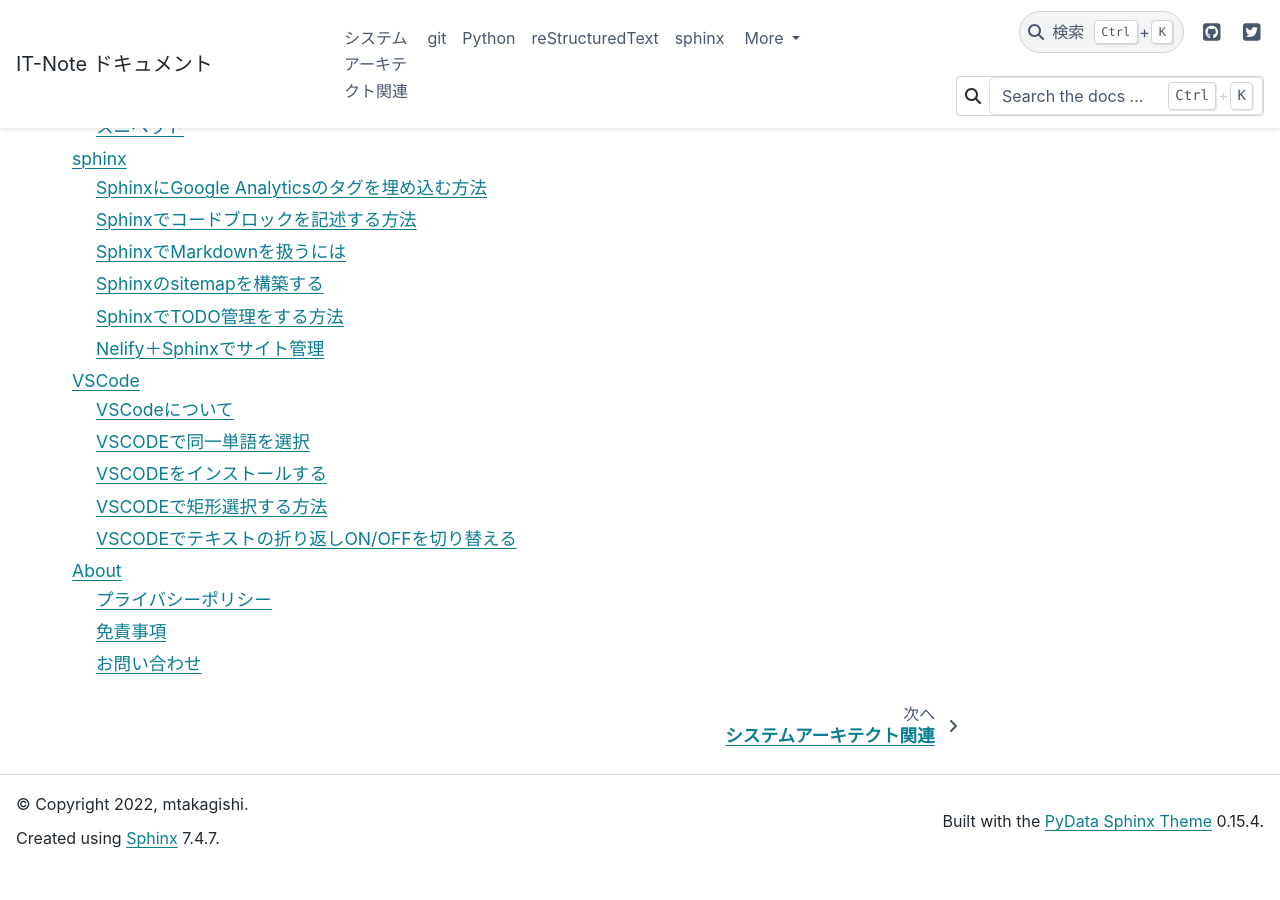
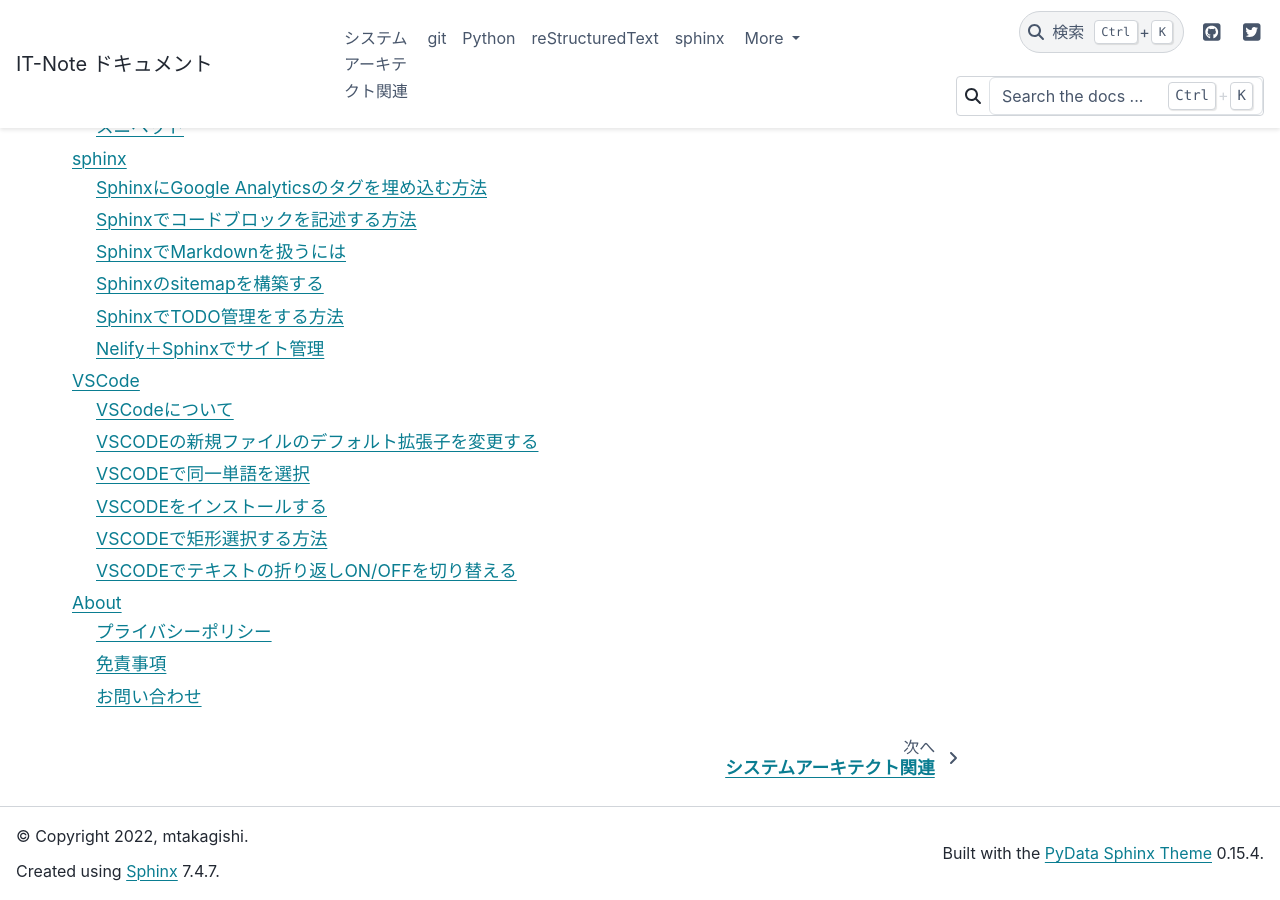
Before and after one commit to mtakagishi/note, a Sphinx documentation site: the page built from docs/index.rst, in a window 1280 px wide and 900 px high, scrolled down 654 px. Built offline with Sphinx 7.4.7 and the PyData theme 0.15.4, drawn with Linux system fonts in a browser that asks for light colours; before the commit the page ends 1522 px from its top, so only the background shows below that.

Commit message:
VSCODE拡張子メモ追加

```diff
--- a/docs/SA/システムアーキテクト.rst
+++ b/docs/SA/システムアーキテクト.rst
@@ -24,7 +24,7 @@
 
 和訳には選択肢が多いためなのか、「システム」という単語のまま用いられることがほとんど。
 
-個人的には「からくり」と和訳すると「仕掛け」（要素）の存在を想起させてくれるのでよく脳内変換しているが、やはりシステムはシステムと表現するのが手っ取り早い。
+個人的には「からくり」と和訳すると「仕掛け」（要素）の存在を想起させてくれるので脳内変換している。その上でシステムはシステムと表現するのが手っ取り早い。
 
 .. note::
   IT業界はカタカナ言葉の多いが、和訳してほしい言葉もカタカナのまま使われることが多い。じゃるじゃるのコント [#]_ が現場で起きてるので日々笑いをこらえるのが大変な業界である。
--- /dev/null
+++ b/docs/vscode/default-extension.rst
@@ -0,0 +1,16 @@
+**************************************************
+VSCODEの新規ファイルのデフォルト拡張子を変更する
+**************************************************
+
+設定個所
+==============
+
+files.defaultLanguage::
+
+  "files.defaultLanguage": "restructuredtext",
+
+
+選択肢例
+===============
+  * "markdown"
+  * "restructuredtext"
```
Also changed, not shown: other parts of docs/SA/システムアーキテクト.rst (+2 -2 lines).
